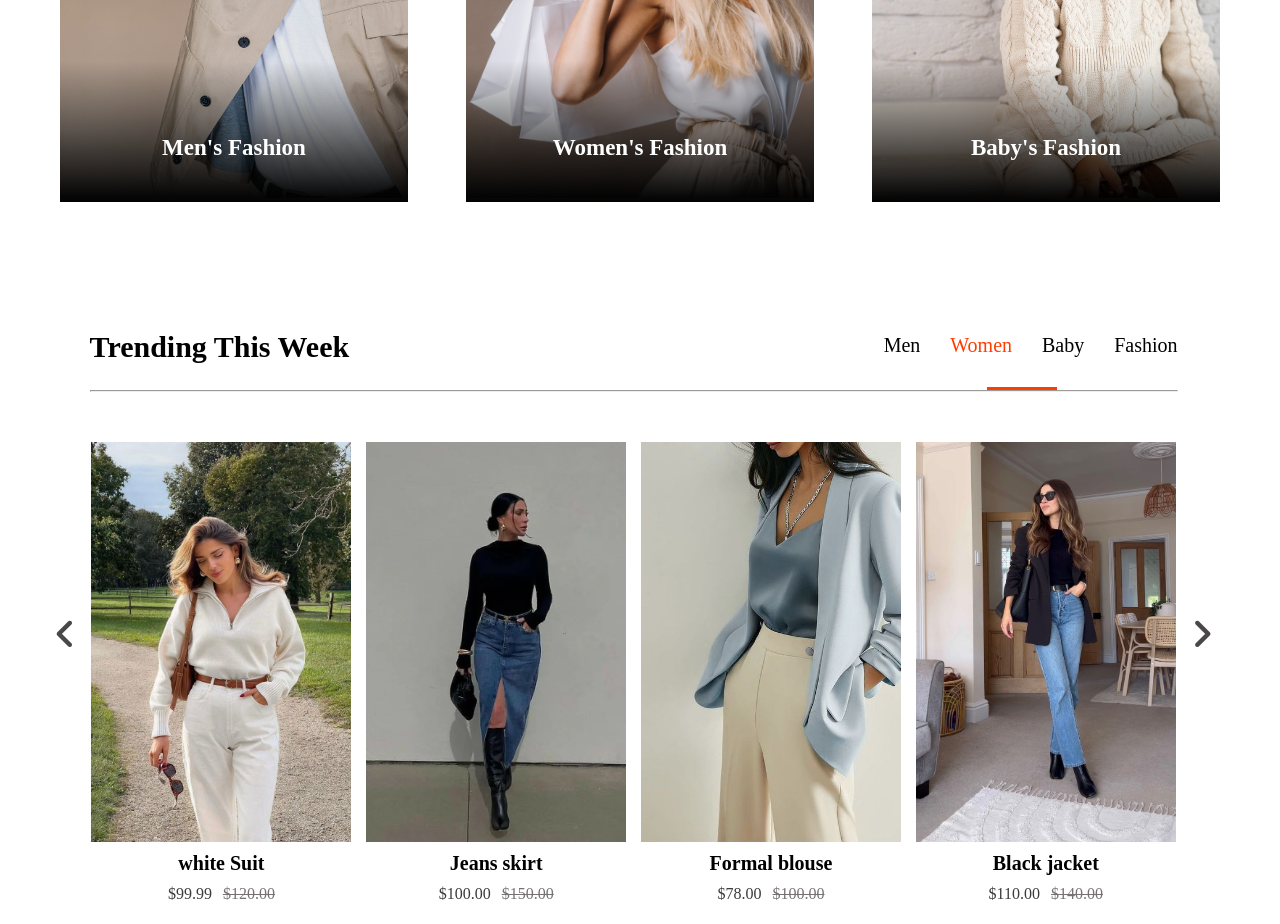
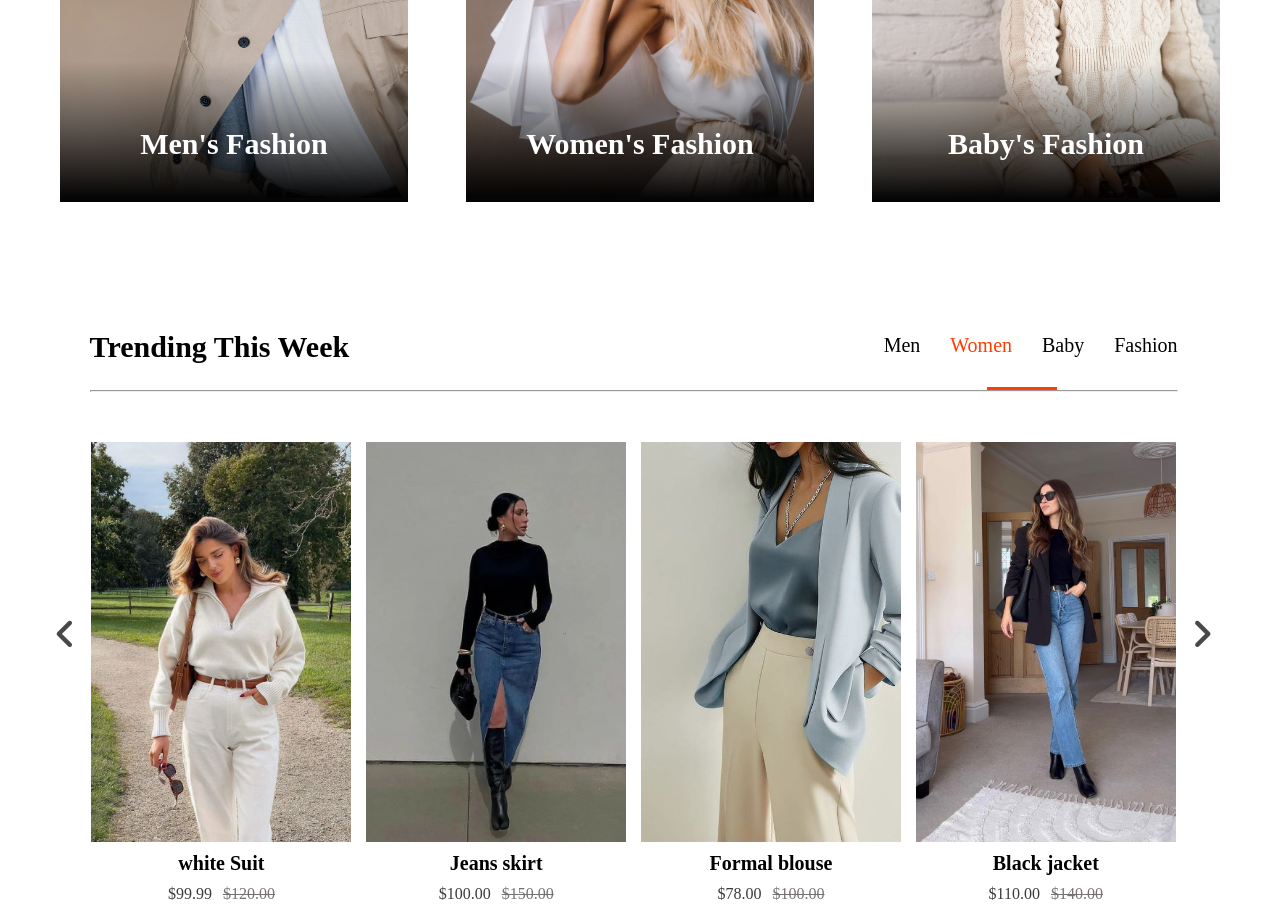
Before and after one commit to shahd-muhmd/second-website, a plain HTML site: page index.html in a window 1280 px wide. Shown: the part 1040-1964 px from the top of the page. Drawn offline with Linux system fonts and the light colour scheme; a web font is replaced by a local one.

Commit message:
Update style.css

```diff
--- a/css/style.css
+++ b/css/style.css
@@ -404,7 +404,7 @@ nav ul li a:hover{
 
 .overlay h3 {
     margin: 0;
-    font-size: 23px;
+    font-size: 30px;
     font-family: 'Playfair Display', serif;
 }
 
```
